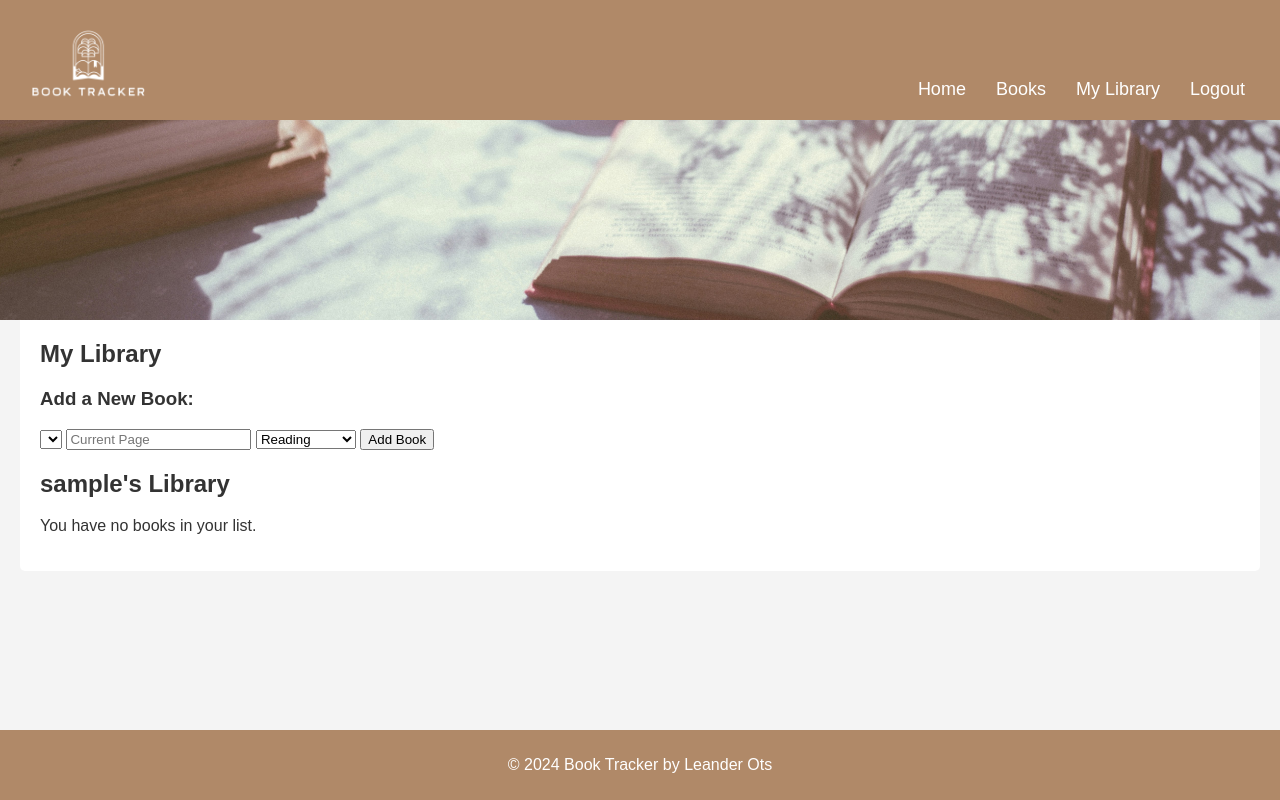
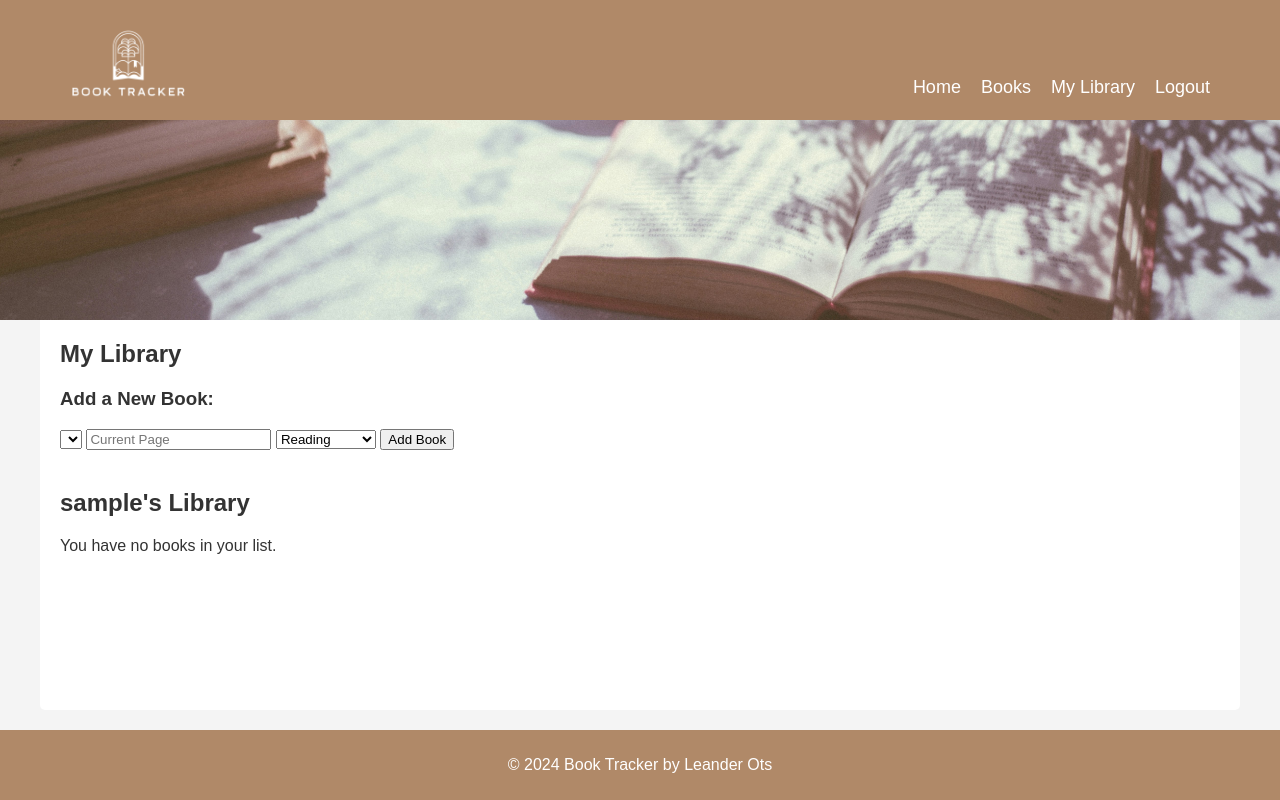
Before and after one commit to L09224/book-tracker, a Django app: page /books/my-books/ in a window 1280 px wide. Run offline with Django 4.2, Linux system fonts and the light colour scheme; the visitor is signed in with stand-in values (Sample User, id 1); data that the repository does not hold is empty.

Commit message:
added responsive design for different screen resolutions. tested on width of 320px, 480, 768, 1024 and 1280

```diff
--- a/book_admin/templates/book_admin/base.html
+++ b/book_admin/templates/book_admin/base.html
@@ -31,7 +31,12 @@
             <img src="{% static 'media/images/logotext_nobg.png' %}" alt="Book Tracker Logo" class="site-logo">
         </a>
         <nav>
-            <ul>
+            <div class="burger-menu" onclick="toggleMenu()">
+                <div class="bar"></div>
+                <div class="bar"></div>
+                <div class="bar"></div>
+            </div>
+            <ul class="navbar-menu">
                 <li><a href="{% url 'home' %}">Home</a></li>
                 <li><a href="{% url 'book_list' %}">Books</a></li>
                 {% if user.is_authenticated %}
@@ -46,6 +51,7 @@
     </div>
 </header>
 
+
     <!-- Main Content -->
     <main>
         {% block content %}{% endblock %}
@@ -56,5 +62,13 @@
         <p>&copy; 2024 Book Tracker by Leander Ots</p>
     </footer>
 
+    <!-- JavaScript to Toggle the Navbar Menu -->
+    <script>
+    function toggleMenu() {
+        var menu = document.querySelector('.navbar-menu');
+        menu.classList.toggle('show');
+    }
+    </script>
+
 </body>
 </html>
--- a/book_admin/templates/book_admin/user_book_list.html
+++ b/book_admin/templates/book_admin/user_book_list.html
@@ -47,7 +47,7 @@
         {% endif %}
 
         <!-- Displaying the user's specific book list -->
-        <div class="container">
+        <div class="table-container">
             <h2>{{ request.user.username }}'s Library</h2>
 
             {% if user_books %}
@@ -120,7 +120,7 @@
         </div>
     </div>
 
-    <!-- Include the external JavaScript file for functionality on 'Completed'-->
+    <!-- External JavaScript file for functionality on 'Completed'-->
     <script src="{% static 'js/book_admin.js' %}"></script>
 
 {% endblock %}
--- a/static/css/style.css
+++ b/static/css/style.css
@@ -1,9 +1,17 @@
+
 /* General Styling */
-
+html, body {
+    height: 100%;
+    margin: 0;
+    padding: 0;
+    display: flex;
+    flex-direction: column;
+    width: 100%;
+    box-sizing: border-box;
+    background-color: #f4f4f4;
+}
 body {
     font-family: Arial, sans-serif;
-    margin: 0;
-    padding: 0;
     background-color: #f4f4f4;
     color: #333;
 }
@@ -12,21 +20,30 @@ body {
 
 header {
     background-color: #B08968;
-    padding: 10px 20px;
-    margin-bottom: 0;
+    padding: 10px 0;
+    margin: 0;
+    width: 100%;
+    box-sizing: border-box;
+    position: relative;
+    z-index: 10;
 }
 
 .header-container {
+    max-width: 1200px;
+    margin: 0 auto;
+    padding: 0 20px;
     display: flex;
     align-items: flex-end;
     justify-content: space-between;
+    width: 100%;
+    box-sizing: border-box;
 }
 
 .site-logo {
     height: 100px;
     width: auto;
     display: block;
-    filter: invert(100%); /* Invert the color to change black to white */
+    filter: invert(100%);
 }
 
 header nav ul {
@@ -38,7 +55,8 @@ header nav ul {
 }
 
 header nav ul li {
-    margin: 0 15px;
+    margin: 0 10px;
+    padding-bottom: 12px;
 }
 
 header nav ul li a {
@@ -51,23 +69,71 @@ header nav ul li a:hover {
     text-decoration: underline;
 }
 
+/* Hamburger Menu Styling */
+
+.burger-menu {
+    display: none;
+    cursor: pointer;
+    flex-direction: column;
+    justify-content: space-around;
+    height: 24px;
+    width: 30px;
+    position: absolute;
+    bottom: 20px;
+    right: 20px;
+    z-index: 11;
+}
+
+.burger-menu .bar {
+    height: 3px;
+    width: 100%;
+    background-color: white;
+    border-radius: 2px;
+}
+
+.navbar-menu {
+    display: flex;
+    list-style: none;
+    margin: 0;
+    padding: 0;
+    align-items: center;
+    z-index: 12;
+}
+
 /* Main Content Styling */
+
 main {
+    flex-grow: 1;
     padding: 20px;
     background-color: white;
-    margin: 20px;
+    margin: 20px auto;
     border-radius: 5px;
+    display: flex;
+    flex-direction: column;
+    justify-content: flex-start;
+    max-width: 1200px;
+    width: calc(100% - 40px);
+    box-sizing: border-box;
 }
 
 /* Footer Styling */
+
 footer {
-    text-align: center;
-    padding: 10px 0;
     background-color: #B08968;
     color: white;
-    position: fixed;
-    bottom: 0;
+    padding: 10px 0;
+    margin: 0;
     width: 100%;
+    box-sizing: border-box;
+    text-align: center;
+}
+
+.footer-container {
+    max-width: 1200px;
+    margin: 0 auto;
+    padding: 0 20px;
+    width: 100%;
+    box-sizing: border-box;
 }
 
 /* Homepage Styling */
@@ -251,6 +319,11 @@ tr:hover {
     margin-bottom: 20px;
 }
 
+.table-container {
+    width: 100%;
+    overflow-x: auto; /* Enable horizontal scrolling on low res*/
+}
+
 .table-cell-content {
     display: flex;
     align-items: center;
```
Also changed, not shown: other parts of static/css/style.css (+140 -10 lines).
